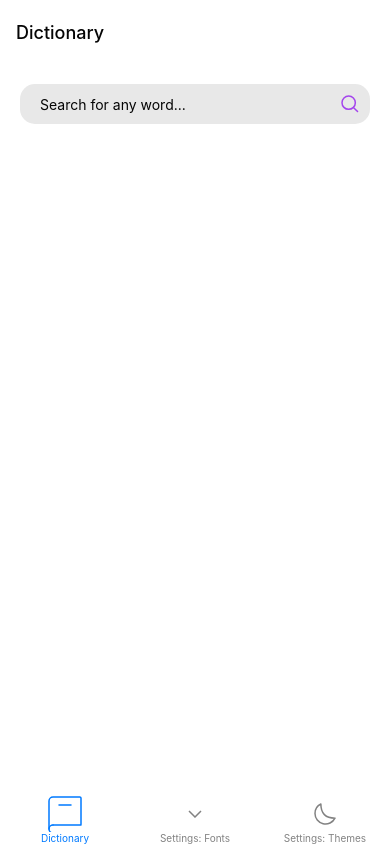
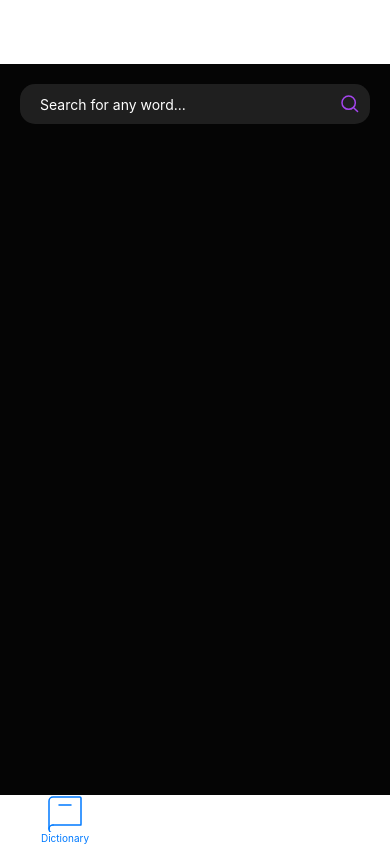
Before and after one commit to kmxtaylor/Dictionary, a React Native app: screen /Home in a window 390 px wide. Built offline with nearby package versions, Linux system fonts and the light colour scheme.

Commit message:
use themes in search bar styles

```diff
--- a/src/components/themed/View.js
+++ b/src/components/themed/View.js
@@ -11,7 +11,11 @@ export const View = ({ style, ...rest }) => {
 
   return (
     <DefaultView
-      style={[{ backgroundColor: colors.background }, style]}
+      style={[{
+        backgroundColor:
+          // style?.backgroundColor ??
+          colors.background
+      }, style]}
       {...rest}
     />
   );
--- a/src/constants/Colors.js
+++ b/src/constants/Colors.js
@@ -1,5 +1,8 @@
 export const white = '#FFFFFF';
 export const gray = '#757575';
+export const grayDark = '#3A3A3A';
+export const grayLight = '#E9E9E9';
+export const grayLightest = '#F4F4F4';
 export const black = '#050505';
 export const purple = '#A445ED';
 export const red = '#FF5252';
@@ -12,11 +15,12 @@ const Themes = {
     // textSearchPlaceholder: '#4b6a9b',
 
     background: white,
-    // backgroundSecondary: '#fefefe',
+    backgroundSecondary: grayLightest,
 
     // primary: '#0079ff',
     // primaryHover: '#60abff',
 
+    accent: purple,
     error: red,
 
     tabBarActive: purple,
@@ -26,7 +30,10 @@ const Themes = {
     text: white,
 
     background: black,
+    backgroundSecondary: '#1F1F1F',
+    // backgroundSecondary: '#2D2D2D',
 
+    accent: purple,
     error: red,
 
     tabBarActive: purple,
--- a/src/contexts/Theme.js
+++ b/src/contexts/Theme.js
@@ -5,15 +5,15 @@ import Colors from 'constants/Colors';
 const Themes = ['light', 'dark'];
 
 const ThemeContext = createContext({
-  theme: 'light',
+  theme: 'dark',
   setTheme: () => {},
-  colors: Colors['light'],
+  colors: Colors['dark'],
   loading: true,
   // fonts: Fonts['inter'],
 });
 
 const ThemeProvider = ({ children }) => {
-  const [theme, setTheme] = useState('light');
+  const [theme, setTheme] = useState('dark');
   const [loading, setLoading] = useState(true);
   const colors = Colors[theme];
   // fonts: Fonts[theme],
--- a/src/navigation/BottomTabs.js
+++ b/src/navigation/BottomTabs.js
@@ -47,8 +47,8 @@ const BottomTabs = () => {
   const { colors } = useTheme();
 
   return (
-    // <NavigationContainer>
     <Tab.Navigator
+      initialRouteName='Dictionary'
       screenOptions={({ route }) => ({
         tabBarIcon: ({ focused, color }) => {
           let icon = null;
@@ -62,20 +62,22 @@ const BottomTabs = () => {
           }
           return icon;
         },
+        // tabBarActiveTintColor: colors.tabBarActiveTintColor,
+        // tabBarInactiveTintColor: colors.tabBarInactiveTintColor,
       })}
       tabBarStyle={{
         display: 'flex',
       }}
-      tabBarActiveTintColor={colors.tabBarActiveTintColor}
-      tabBarInactiveTintColor={colors.tabBarInactiveTintColor}
+      // tabBarActiveTintColor={colors.tabBarActiveTintColor}
+      // tabBarInactiveTintColor={colors.tabBarInactiveTintColor}
       // tabBarActiveTintColor="#000000"
       // tabBarInactiveTintColor="#999999"
+      // tabBarInactiveTintColor={colors.purple}
     >
       <Tab.Screen name="Dictionary" component={HomeStack} />
       <Tab.Screen name="Settings: Fonts" component={FontSettingsStack} />
       <Tab.Screen name="Settings: Themes" component={ThemeSettingsStack} />
     </Tab.Navigator>
-    // </NavigationContainer>
   );
 };
 
--- a/src/screens/Home.js
+++ b/src/screens/Home.js
@@ -17,6 +17,8 @@ const Home = () => {
   const [prounciation, setProunciation] = useState('');
 
   const { colors } = useTheme();
+
+  console.log(colors);
 
   const handleSearch = async () => {
     try {
@@ -68,16 +70,16 @@ const Home = () => {
   return (
     <Layout>
       <ScrollView style={{ padding: 20 }} keyboardShouldPersistTaps='handled'>
-        <View style={styles.searchBar}>
+        {/* consider moving searchBar to components/themed/SearchBar.js */}
+        <View style={[{backgroundColor: colors.backgroundSecondary}, styles.searchBar]}>
           <TextInput
-            style={styles.searchInput}
+            style={[{color: colors.text}, styles.searchInput]}
             placeholder="Search for any word..."
             value={word}
             onChangeText={text => setWord(text)}
           />
           <TouchableOpacity style={styles.searchButton} onPress={handleSearch}>
-            {/* <Text style={styles.searchButtonText}>Search</Text> */}
-            <IconSearch color={colors.purple} width={18} height={18} />
+            <IconSearch color={colors.accent} width={18} height={18} />
           </TouchableOpacity>
         </View>
           {definition ? (
@@ -92,41 +94,27 @@ const Home = () => {
 };
 
 const styles = StyleSheet.create({
-  // container: {
-  //   flex: 1,
-  //   //alignItems: 'center',
-  //   //justifyContent: 'center',
-  //   backgroundColor: 'hsl(0, 0%, 100%)',
-  // },
   searchBar: {
     flexDirection: 'row',
-    // alignItems: 'center',
-    // justifyContent: 'center',
-    // margin: 10,
-    // marginHorizontal: 25,
     borderRadius: 15,
-    backgroundColor: 'hsl(0, 0%, 91%)',
+    // backgroundColor: '#757575',
   },
   searchInput: {
     flex: 1,
     height: 40,
     padding: 10,
     marginHorizontal: 10,
-    color: 'hsl(0, 0%, 2%)',
+    // color: 'hsl(0, 0%, 2%)',
   },
   searchButton: {
-    //backgroundColor: '#4285f4' ,
     padding: 10,
     borderRadius: 5,
-    alignItems: 'center', // Add this line to center the icon horizontally
-    justifyContent: 'center', // Add this line to center the icon vertically
-    width: 40, // Adjust the width to your preference
-    height: 40, // Adjust the height to your preference
+    alignItems: 'center', // center horizontally
+    justifyContent: 'center', // center vertically
+    width: 40,
+    height: 40,
   },
-  searchButtonText: {
-    color: '#fff',
-    fontSize: 18,
-  },
+
   searchedWord: {
     fontSize: 30,
     marginVertical: 10,
```
